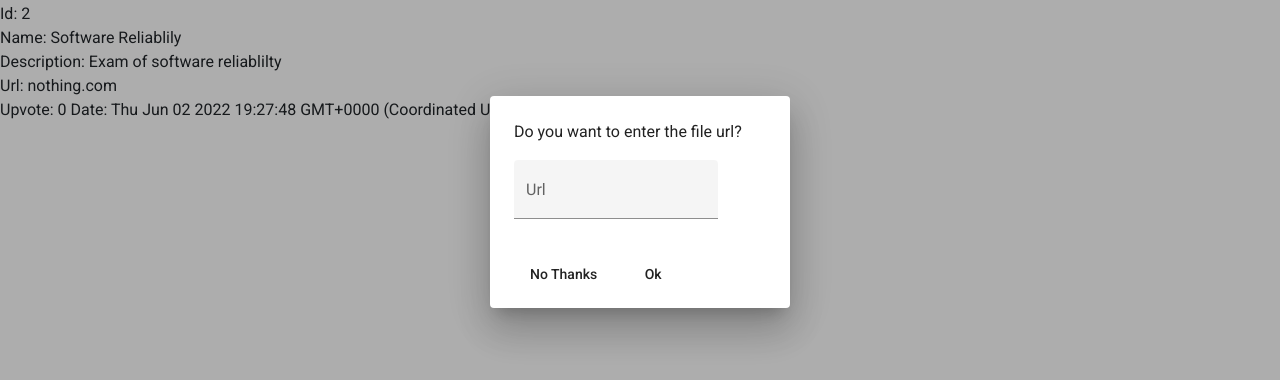
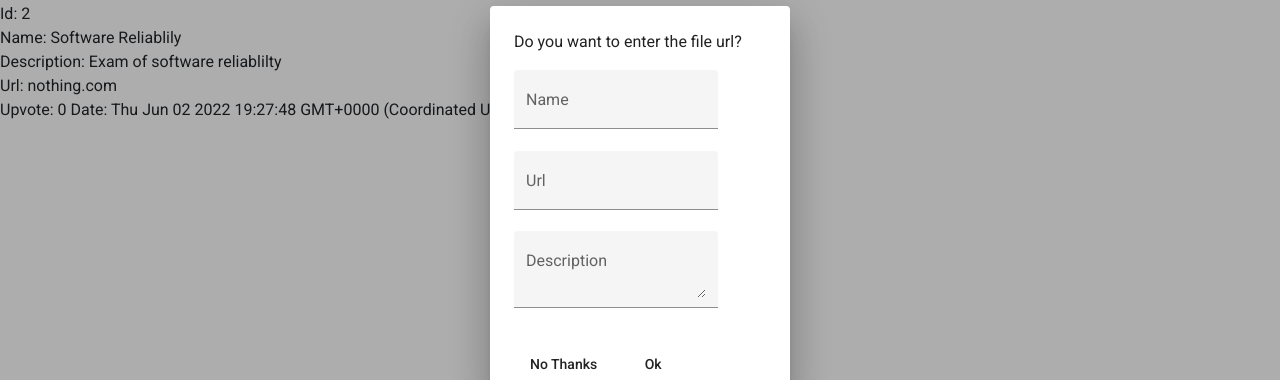
Before and after one commit to prashnavali/prashnavali, an Angular app: page /#/home in a window 1280 px wide. Both pictures are taken after a click on the button "Upload". Shown: the part 198-578 px from the top of the page. Built offline with nearby package versions, Linux system fonts and the light colour scheme.

Commit message:
More form field add

```diff
--- a/src/app/component/upload/upload.component.html
+++ b/src/app/component/upload/upload.component.html
@@ -1,13 +1,25 @@
 <!-- <p>upload works!</p> -->
 <div mat-dialog-content  >
     <p >Do you want to enter the file url?</p>
-    <mat-form-field appearance="fill">
+
+
+    <mat-form-field appearance="fill" class="submit-form">
+        <mat-label>Name</mat-label>
+        <input matInput [(ngModel)]="name">
+    </mat-form-field>
+
+    <mat-form-field appearance="fill" class="submit-form">
         <mat-label>Url</mat-label>
-        <input matInput [(ngModel)]="getUrl">
+        <input matInput [(ngModel)]="url">
+    </mat-form-field>
 
+
+    <mat-form-field appearance="fill" class="submit-form">
+        <mat-label>Description</mat-label>
+        <textarea matInput [(ngModel)]="description"></textarea>
     </mat-form-field>
 </div>
 <div mat-dialog-actions>
     <button mat-button (click)="onNoClick()">No Thanks</button>
-    <button mat-button (click)="onOkClick(getUrl)">Ok</button>
+    <button mat-button (click)="onOkClick(name, url, description)">Ok</button>
 </div>
--- a/src/app/component/upload/upload.component.ts
+++ b/src/app/component/upload/upload.component.ts
@@ -1,6 +1,11 @@
 import { Component, OnInit, Inject } from '@angular/core';
 import {MatDialog, MatDialogRef, MAT_DIALOG_DATA} from '@angular/material/dialog';
 import { MatSnackBar } from '@angular/material/snack-bar';
+import { ToastrService } from 'src/app/service/toastr.service';
+import {Paper} from 'src/app/model/paper';
+import { ApiService } from 'src/app/service/api.service';
+import { HttpErrorResponse } from '@angular/common/http';
+
 
 export interface DialogData {
   url:string
@@ -17,17 +22,50 @@ export class UploadComponent implements OnInit {
   constructor(
     public dialogRef: MatDialogRef<UploadComponent>,
     @Inject(MAT_DIALOG_DATA) public data: DialogData,
-    private _snackBar: MatSnackBar
+    private _snackBar: MatSnackBar,
+    private toast:ToastrService,
+    public api:ApiService
   ) {}
-  getUrl!: string;
+  url!: string;
+  name!:string;
+  description!:string;
+
+
+
   onNoClick(): void {
     this.dialogRef.close();
   }
-  onOkClick(url:string){
 
-      this._snackBar.open("File Added", url);
+
+
+  onOkClick(url:string, name:string, description:string){
+    var paper:Paper={
+      id:undefined,
+      url,
+      name,
+      description,
+      upload_date:new Date,
+      upvote:0
+
+    }
+
+    // this.api.httpPost('/papers', paper).subscribe(
+    //  (success)=>{
+    //    alert("File added");
+    //  }
+
+    // );
+
+
+    console.log("Paper object is "+paper);
+
+
+
+    this.toast.open("Normal", "File Added", url);
     this.dialogRef.close();
-
+    console.log(url);
+    console.log(name);
+    console.log(description);
 
 
 
--- a/src/app/model/paper.ts
+++ b/src/app/model/paper.ts
@@ -1,5 +1,5 @@
 export interface Paper {
-    id: number,
+    id: any,
     url: string,
     name: string,
     description: string,
```
Also changed, not shown: src/app/app.module.ts (+7 -2 lines).
